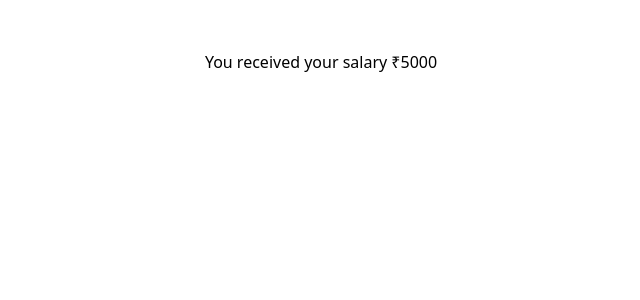
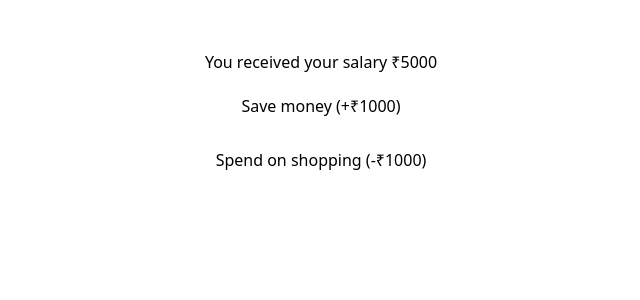
Before and after one commit to himanshucode-07/financial-literacy-game, a React (Vite) app: page / in a window 1280 px wide. Both pictures are taken after a click on the button "Start Game". Shown: the top 300 px of the page, without its empty margins (319-959 px from the left). Built offline with nearby package versions, Linux system fonts and the light colour scheme.

Commit message:
feat: add scenario choices with money update and progression logic

```diff
--- a/src/screens/gamescreen.jsx
+++ b/src/screens/gamescreen.jsx
@@ -1,12 +1,51 @@
-export default function GameScreen( {scenarioIndex}) {
-   const scenarios = [
-    { text: "You received your salary ₹5000" },
-    { text: "Your friend invites you to a party" }
+function GameScreen({ money, setMoney, scenarioIndex, setScenarioIndex }) {
+
+  const scenarios = [
+    {
+      text: "You received your salary ₹5000",
+      choices: [
+        { text: "Save money (+₹1000)", effect: +1000 },
+        { text: "Spend on shopping (-₹1000)", effect: -1000 }
+      ]
+    },
+    {
+      text: "Your friend invites you to a party",
+      choices: [
+        { text: "Go to party (-₹500)", effect: -500 },
+        { text: "Stay at home (+₹0)", effect: 0 }
+      ]
+    }
   ]
+
+  const currentScenario = scenarios[scenarioIndex]
+
+  function handleChoice(effect) {
+    setMoney(money + effect)
+    setScenarioIndex(scenarioIndex + 1)
+  }
 
   return (
     <div style={{ textAlign: "center", marginTop: "50px" }}>
-      <h2>{scenarios[scenarioIndex].text}</h2>
+
+      <h2>{currentScenario.text}</h2>
+
+      {currentScenario.choices.map((choice, index) => (
+        <button
+          key={index}
+          onClick={() => handleChoice(choice.effect)}
+          style={{
+            display: "block",
+            margin: "10px auto",
+            padding: "10px 20px",
+            cursor: "pointer"
+          }}
+        >
+          {choice.text}
+        </button>
+      ))}
+
     </div>
   )
 }
+
+export default GameScreen
```
